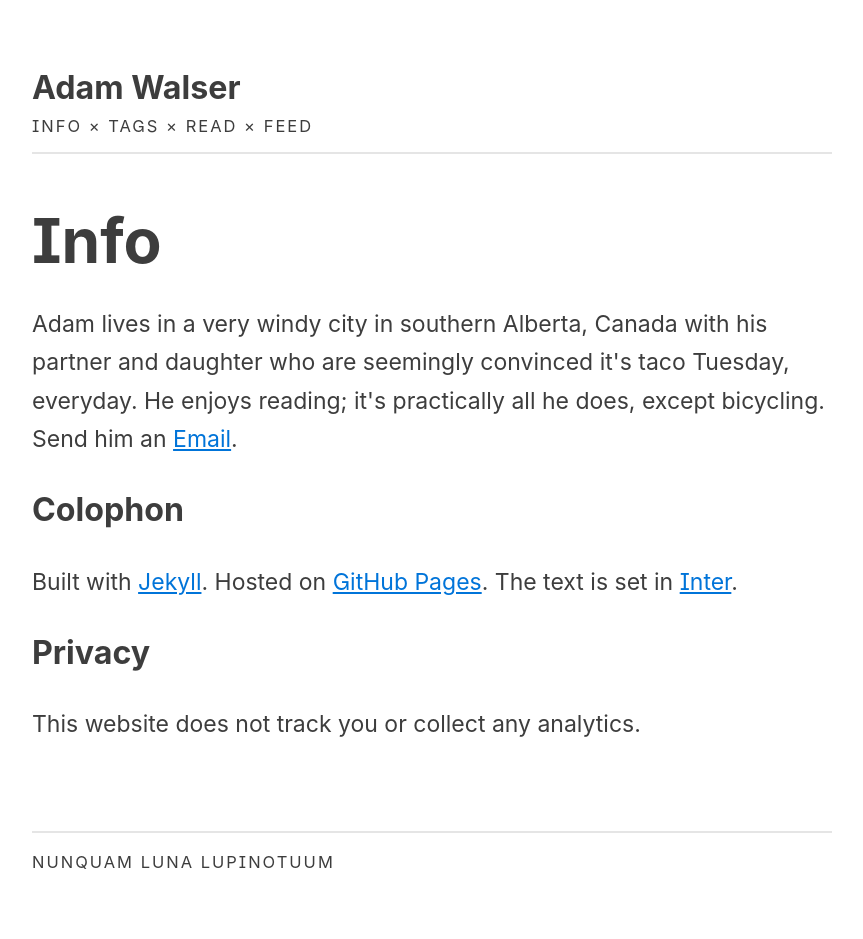
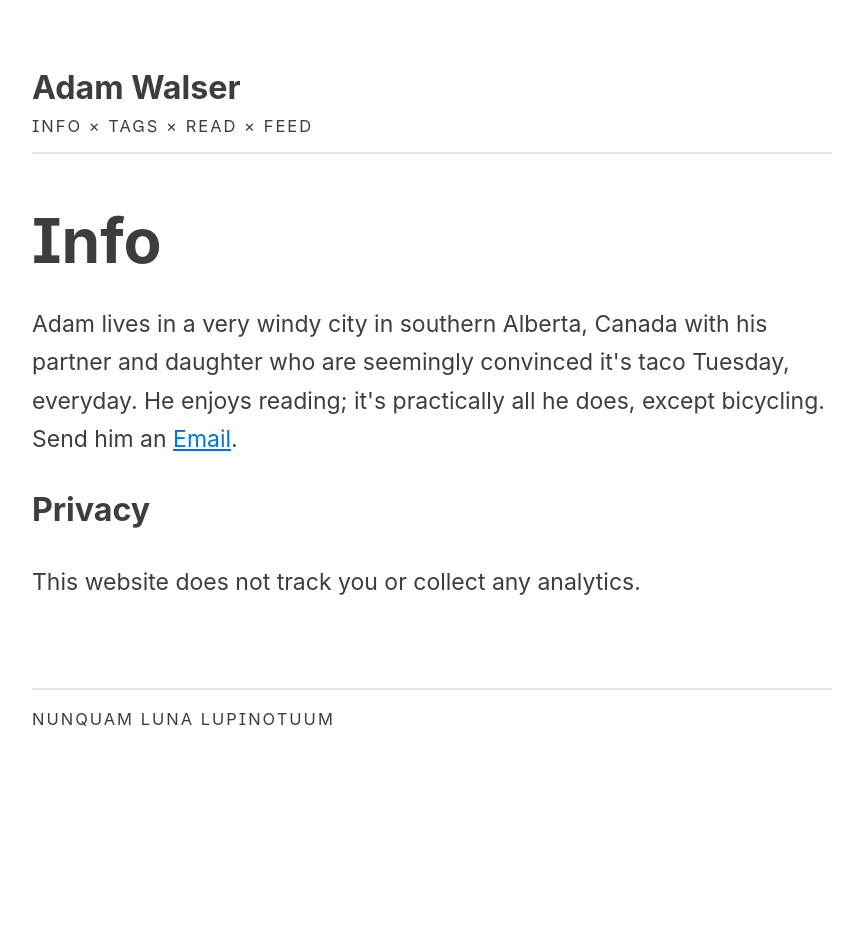
Before and after one commit to ajpwalser/ajpwalser.github.io, a Jekyll site: the page built from info.html, in a window 1280 px wide. Shown: the whole page, without its empty margins (208-1071 px from the left). Built offline with Jekyll 4.4.1, drawn with Linux system fonts in a browser that asks for light colours; some web fonts are replaced; after the commit the page ends 900 px from its top, so only the background shows below that.

Commit message:
Update info.html

```diff
--- a/info.html
+++ b/info.html
@@ -6,8 +6,6 @@ description: Information about Adam and his website.
 
 <h2>Info</h2>
 <p class="first">Adam lives in a very windy city in southern Alberta, Canada with his partner and daughter who are seemingly convinced it's taco Tuesday, everyday. He enjoys reading; it's practically all he does, except bicycling. Send him an <a href="mailto:ajpwalser@gmail.com">Email</a>.</p>
-<h3>Colophon</h3>
-<p>Built with <a href="https://jekyllrb.com/">Jekyll</a>. Hosted on <a href="https://pages.github.com/">GitHub Pages</a>. The text is set in <a href="https://rsms.me/inter/">Inter</a>.</p>
 <h3>Privacy</h3>
 <p>This website does not track you or collect any analytics.</p>
 <div class="spacer"></div>
```
